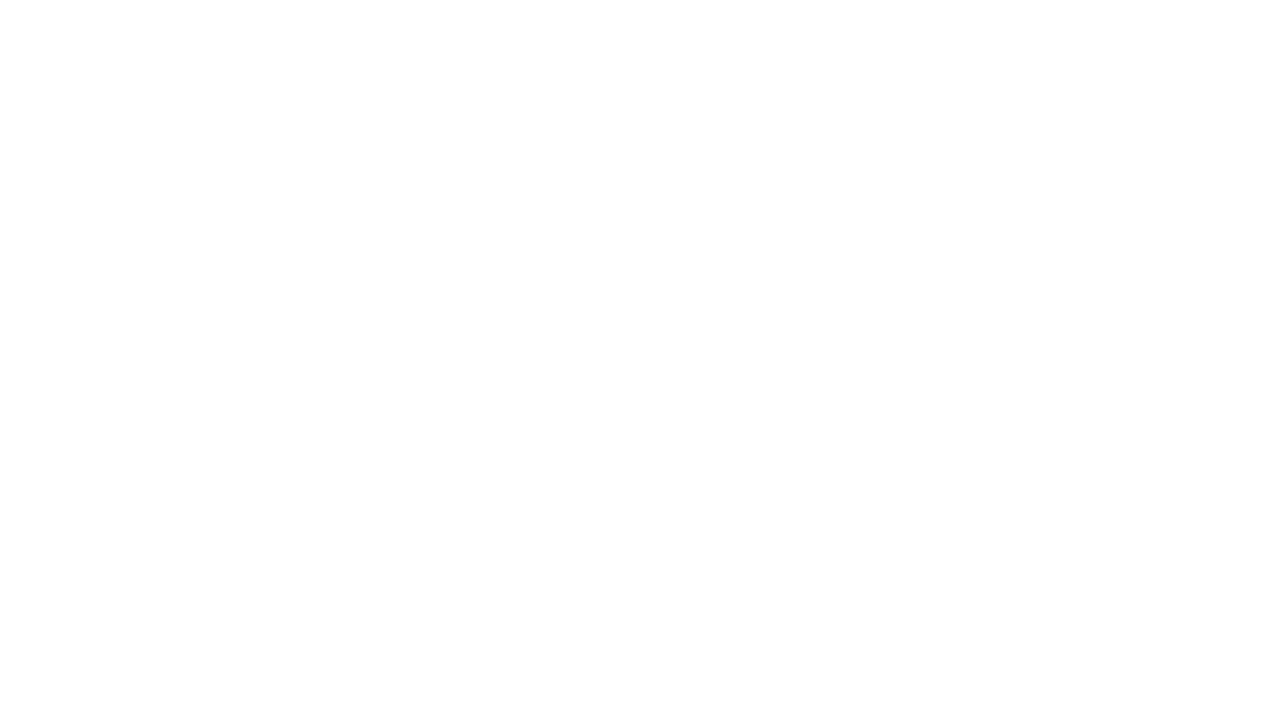
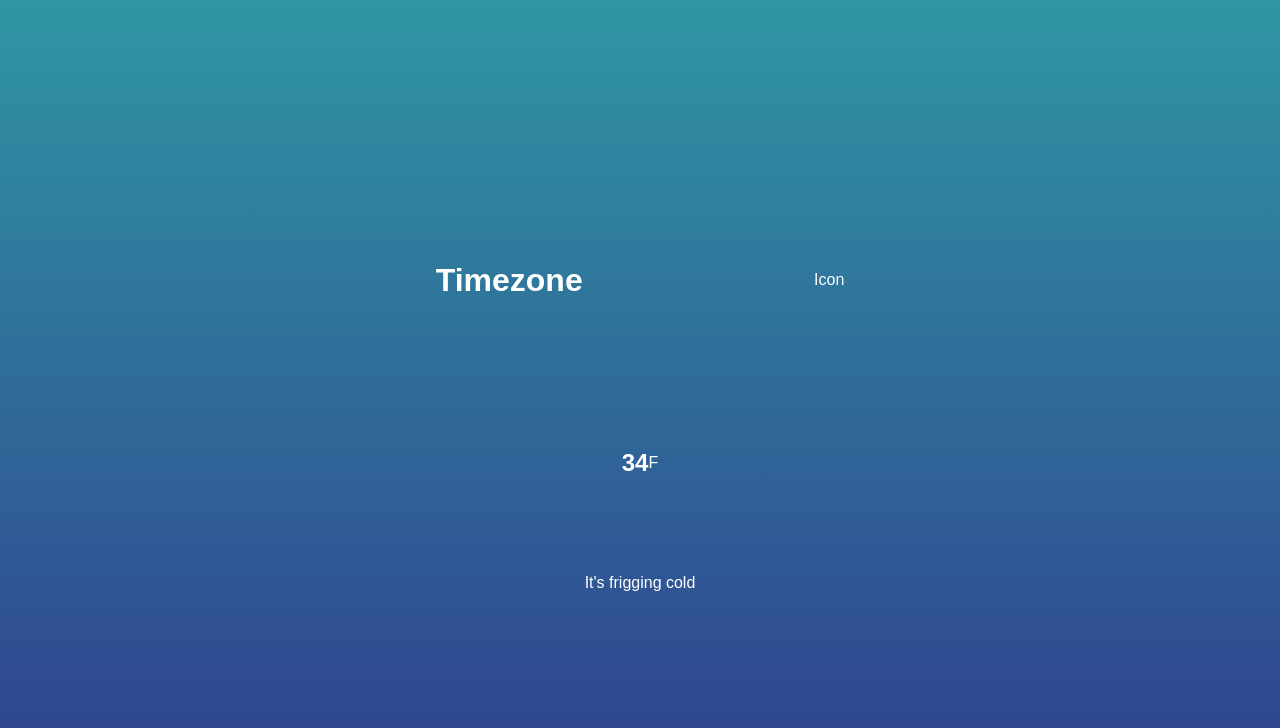
Before and after one commit to rammazzoti2000/weather_app, a website built with webpack: page dist/index.html in a window 1280 px wide. Built offline with nearby package versions, Linux system fonts and the light colour scheme; files that its build step writes are made by us from their sources.

Commit message:
Built html structure with basic design

```diff
--- a/src/assets/styling/style.scss
+++ b/src/assets/styling/style.scss
@@ -0,0 +1,33 @@
+* {
+  margin: 0;
+  padding: 0;
+  box-sizing: border-box;
+}
+
+body {
+  height: 100vh;
+  display: flex;
+  justify-content: center;
+  flex-direction: column;
+  align-items: center;
+  background: linear-gradient(rgb(47,150,163), rgb(48,62,143));
+  font-family: sans-serif;
+  color: white;
+}
+
+.location,
+.temperature {
+  height: 30vh;
+  width: 50%;
+  display: flex;
+  justify-content: space-around;
+  align-items: center;
+  .degree-section {
+    display: flex;
+    align-items: center;
+  }
+}
+
+.temperature {
+  flex-direction: column;
+}
--- a/src/index.js
+++ b/src/index.js
@@ -0,0 +1 @@
+import './assets/styling/style.scss';
```
Also changed, not shown: dist/index.html, dist/main.js.
